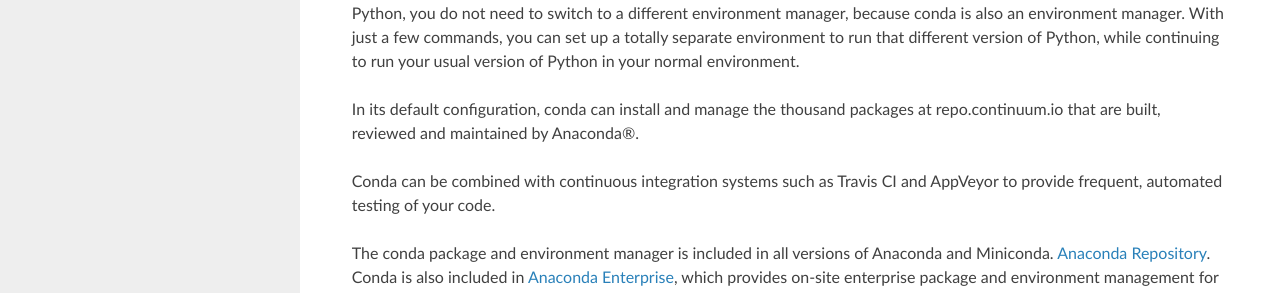
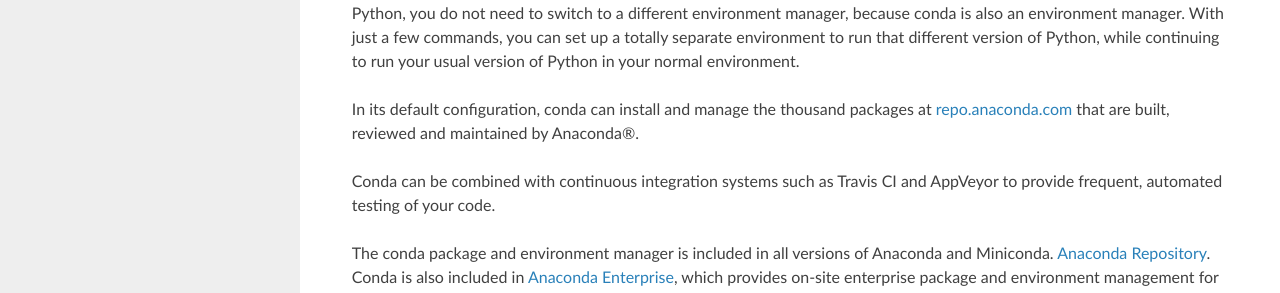
Before and after one commit to conda/conda-docs, a Sphinx documentation site: the page built from docs/source/index.rst, in a window 1280 px wide and 1035 px high. Shown: the part 508-801 px from the top of the window. Built offline with Sphinx 7.4.7 and the Read the Docs theme 2.0.0, drawn with Linux system fonts in a browser that asks for light colours.

Commit message:
update index.rst links from continuum -> anaconda

```diff
--- a/docs/source/index.rst
+++ b/docs/source/index.rst
@@ -30,7 +30,7 @@
 your usual version of Python in your normal environment.
 
 In its default configuration, conda can install and manage the
-thousand packages at repo.continuum.io that are built, reviewed
+thousand packages at `repo.anaconda.com <https://repo.anaconda.com/>`_ that are built, reviewed
 and maintained by Anaconda\ |reg|.
 
 Conda can be combined with continuous integration systems such
@@ -39,7 +39,7 @@
 
 The conda package and environment manager is included in all versions of
 Anaconda and Miniconda.
-`Anaconda Repository <https://docs.continuum.io/anaconda-repository/>`_.
+`Anaconda Repository <https://docs.anaconda.com/anaconda-repository/>`_.
 Conda is also included in `Anaconda Enterprise
 <https://www.anaconda.com/enterprise/>`_, which provides on-site enterprise
 package and environment management for Python, R, Node.js, Java and other
```
